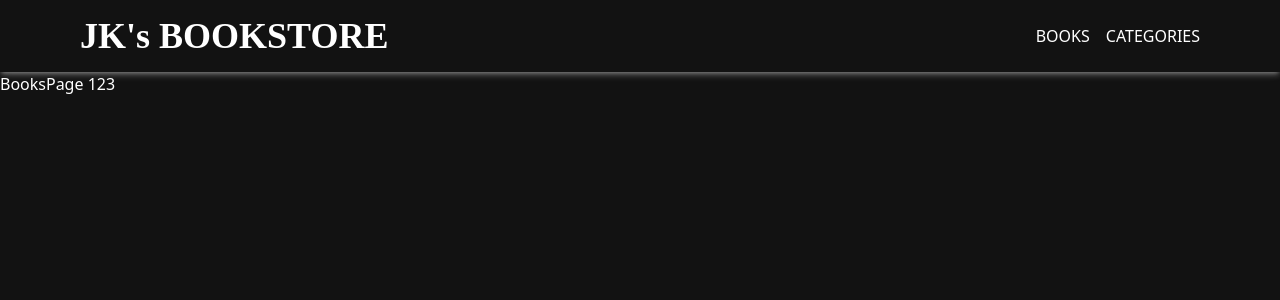
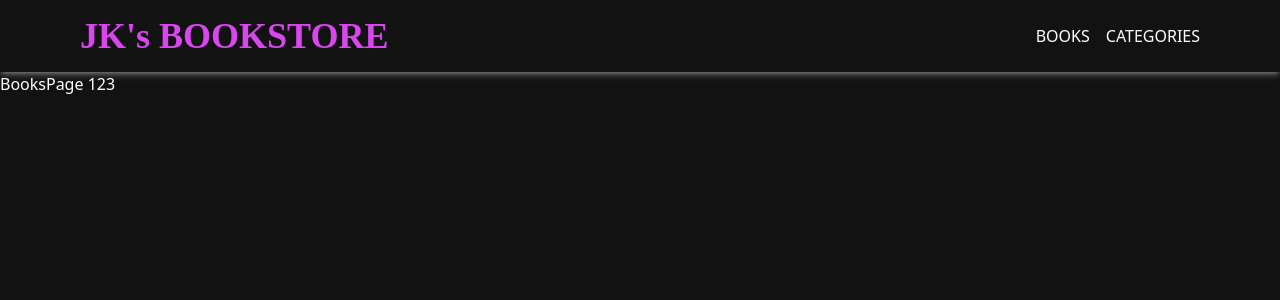
Before and after one commit to ohyajk/Bookstore, a React (Create React App) app: page / in a window 1280 px wide. Shown: the top 300 px of the page. Built offline with nearby package versions, Linux system fonts and the light colour scheme; the HTML template or start-up script is replaced by a standard one.

Commit message:
Update Navbar style

```diff
--- a/src/components/Navbar.jsx
+++ b/src/components/Navbar.jsx
@@ -4,7 +4,7 @@ const Navbar = () => {
   return (
     <div className="shadow-md shadow-white/30 flex justify-between items-center px-[10vh] py-4">
         <nav>
-            <h1 className="logo text-4xl font-semibold">JK's BOOKSTORE</h1>
+            <h1 className="logo text-4xl font-semibold text-fuchsia-500">JK's BOOKSTORE</h1>
         </nav>
         <ul className="flex gap-4">
             <Link to='/'>BOOKS</Link>
```
